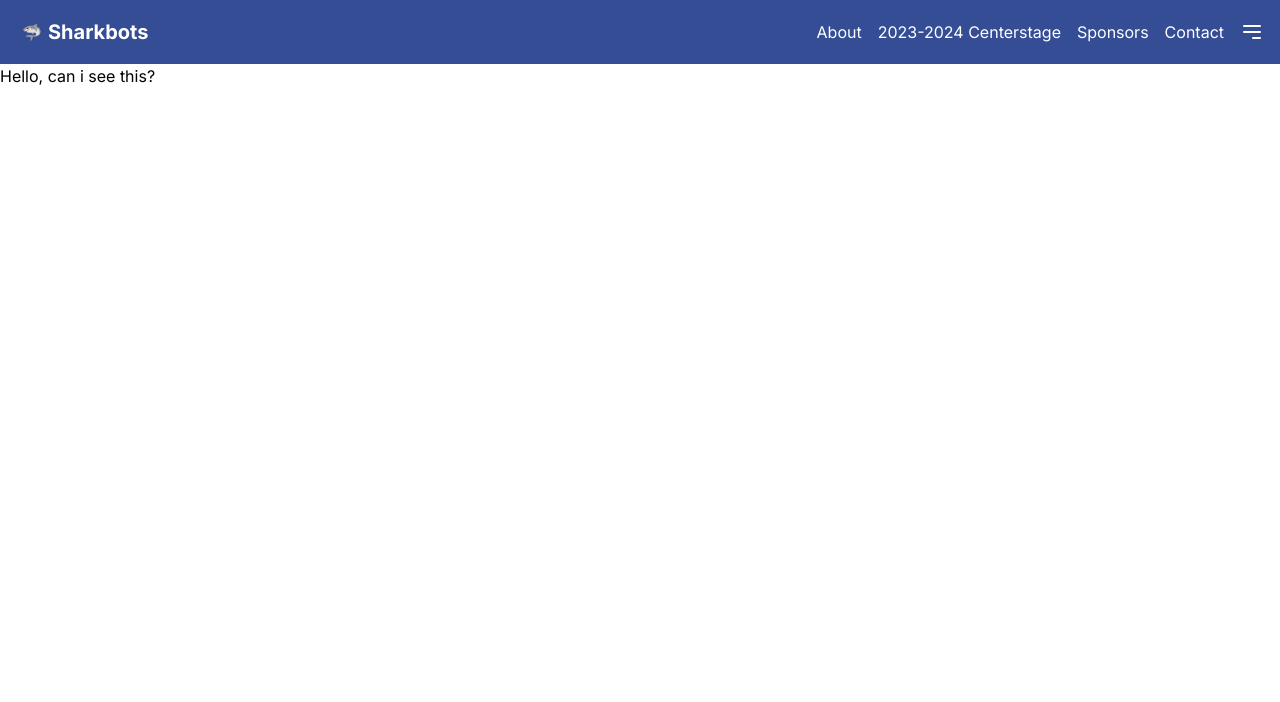
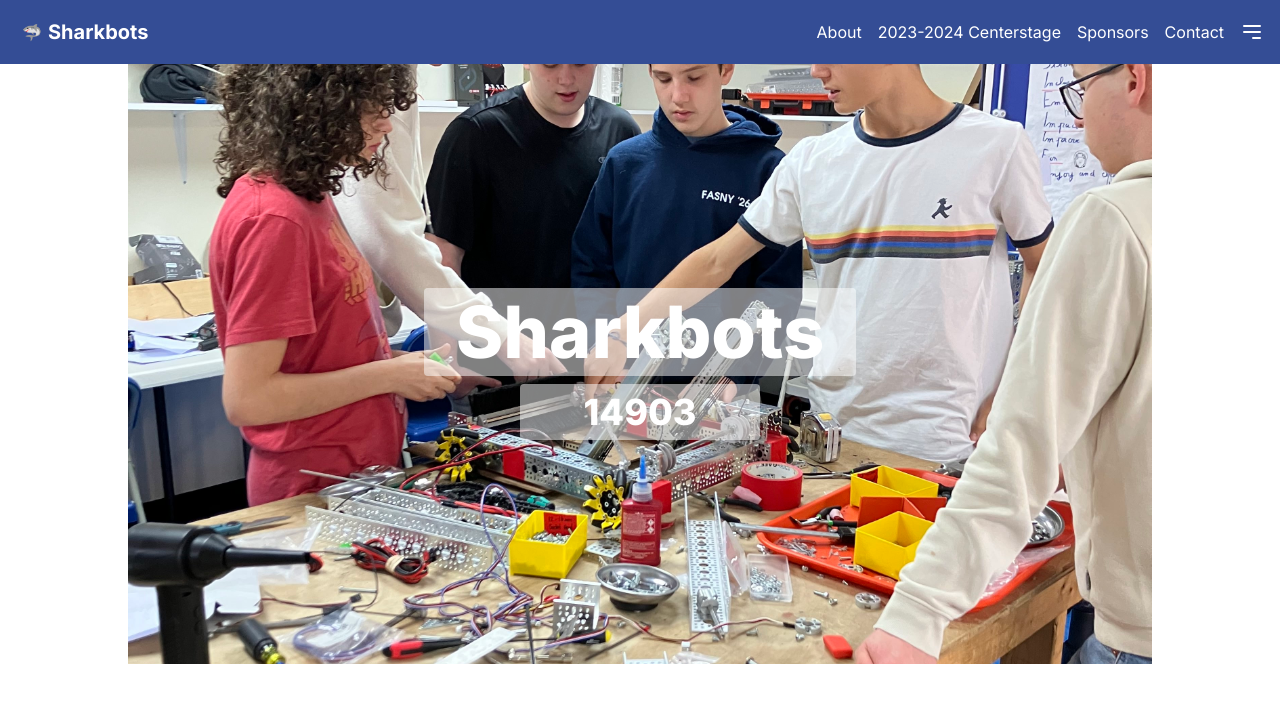
Before and after one commit to SKY3E/Sharkbots-Website, a Next.js app: page / in a window 1280 px wide. Shown: the top 702 px of the page. Built offline with nearby package versions, Linux system fonts and the light colour scheme.

Commit message:
Added slideshow component &  home slideshow

```diff
--- /dev/null
+++ b/app/components/slideshow.js
@@ -0,0 +1,27 @@
+'use client'
+import { useState, useEffect } from 'react';
+import '../globals.css';
+
+const Slideshow = ({ images }) => {
+  const [currentIndex, setCurrentIndex] = useState(0);
+
+  useEffect(() => {
+    const interval = setInterval(() => {
+      setCurrentIndex((prevIndex) => (prevIndex + 1) % images.length);
+    }, 4000);
+
+    return () => clearInterval(interval);
+  }, [currentIndex, images]);
+
+  return (
+    <div className="slideshow">
+      <div className="absolute flex flex-col">
+      <h1 className='text-white font-extrabold text-7xl py-2 px-8 rounded bg-white bg-opacity-50 mb-2'>Sharkbots</h1>
+      <h2 className='text-center text-white font-extrabold text-4xl py-2 px-8 mx-24 rounded bg-white bg-opacity-50'>14903</h2>
+      </div>
+      <img src={images[currentIndex]} alt={`Slide ${currentIndex + 1}`} />
+    </div>
+  );
+};
+
+export default Slideshow;
--- a/app/globals.css
+++ b/app/globals.css
@@ -41,3 +41,18 @@
 .hide {
   opacity: 0;
 }
+
+.slideshow {
+  display: flex;
+  align-items: center;
+  justify-content: center;
+  width: 100%;
+  height: 600px;
+  margin: 0 auto;
+}
+
+.slideshow img {
+  width: 80%;
+  height: 100%;
+  object-fit: cover;
+}
--- a/app/page.js
+++ b/app/page.js
@@ -1,7 +1,16 @@
-export default function Home() {
+import Slideshow from './components/slideshow';
+
+const images = [
+  '/IMG_5204.jpg',
+  '/IMG_5429.jpg',
+];
+
+const Home = () => {
   return (
-    <main className="">
-      <h1>Hello, can i see this?</h1>
-    </main>
-  )
-}
+    <div>
+      <Slideshow images={images} />
+    </div>
+  );
+};
+
+export default Home;
```
Also changed, not shown: public/IMG_5204.jpg (added), public/IMG_5429.jpg (added).
